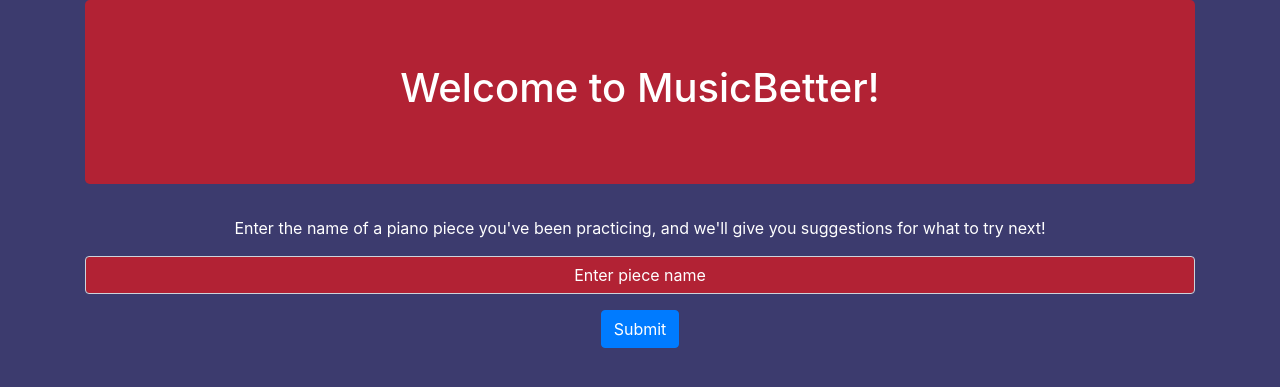
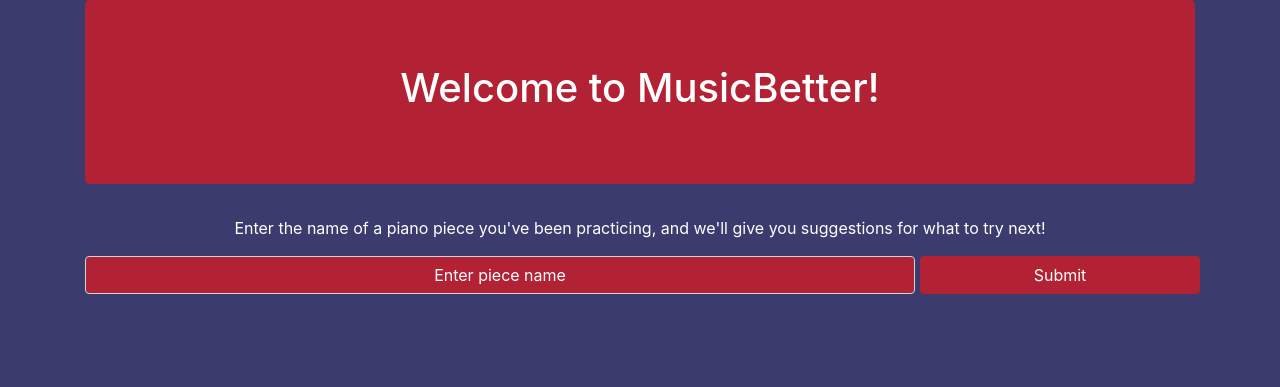
Before and after one commit to Boscillator/MusicBetter, a Django app: page / in a window 1280 px wide. Shown: the top 387 px of the page. Run offline with Django 3.2, Linux system fonts and the light colour scheme; some libraries are stand-ins or nearby versions.

Commit message:
Button cleanup

```diff
--- a/music/templates/music/index.html
+++ b/music/templates/music/index.html
@@ -25,11 +25,11 @@
             <h1>Welcome to MusicBetter!</h1>
         </div>
         <p >Enter the name of a piano piece you've been practicing, and we'll give you suggestions for what to try next!</p>
-        <form action="{% url 'index' %}" method="post">
-            <div class="form-group">
+        <form class="form-row" action="{% url 'index' %}" method="post">
+            <div class="form-group col-9">
                 <input type="name" class="form-control text-white text-center" style="background-color:#b22234" id="name" placeholder="Enter piece name" name="name">
             </div>
-            <input type="submit" class="btn btn-primary" value="Submit">
+            <input type="submit" class="btn col-3 text-white form-group" style="background-color:#b22234" value="Submit">
         </form>
     </div>
     <!-- Optional JavaScript -->
```
